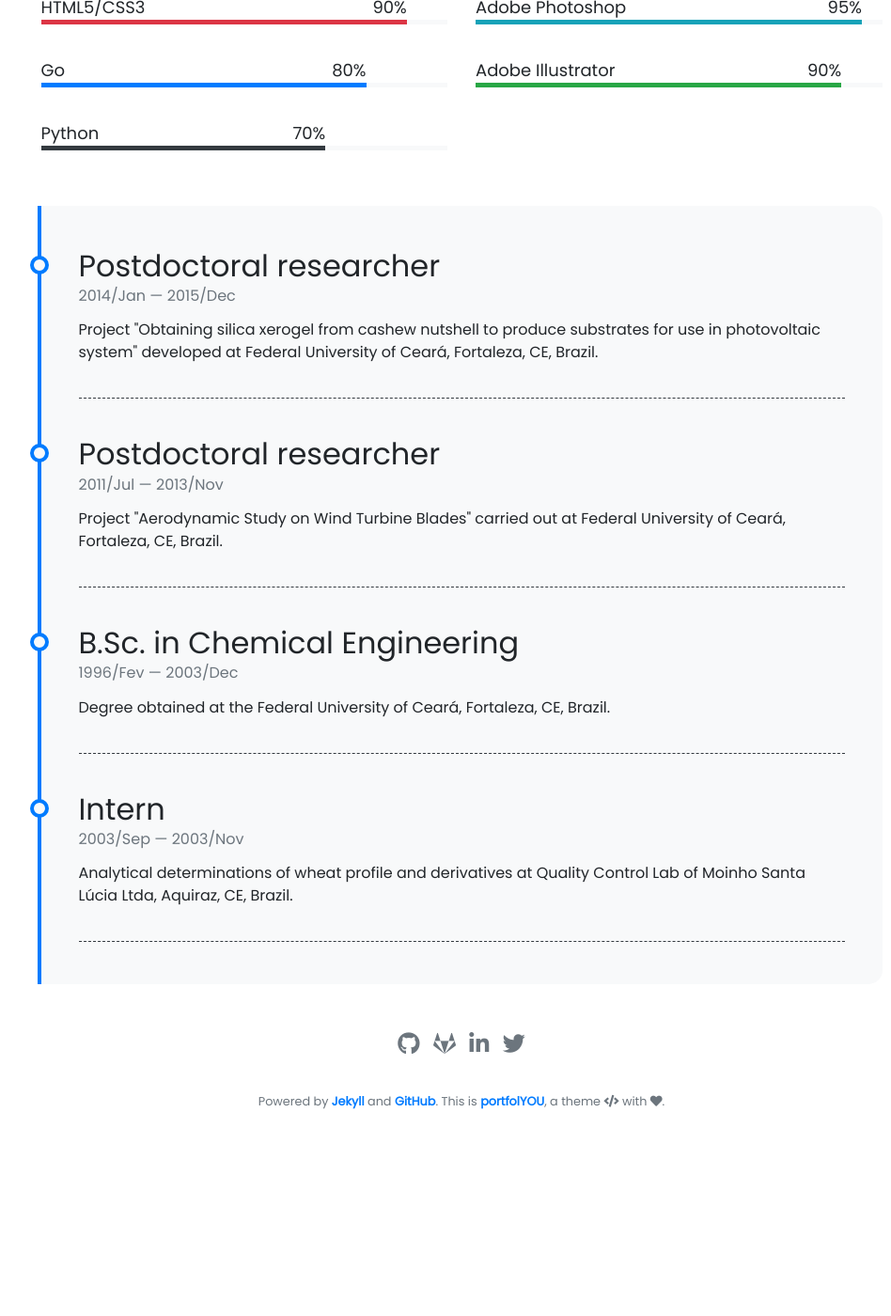
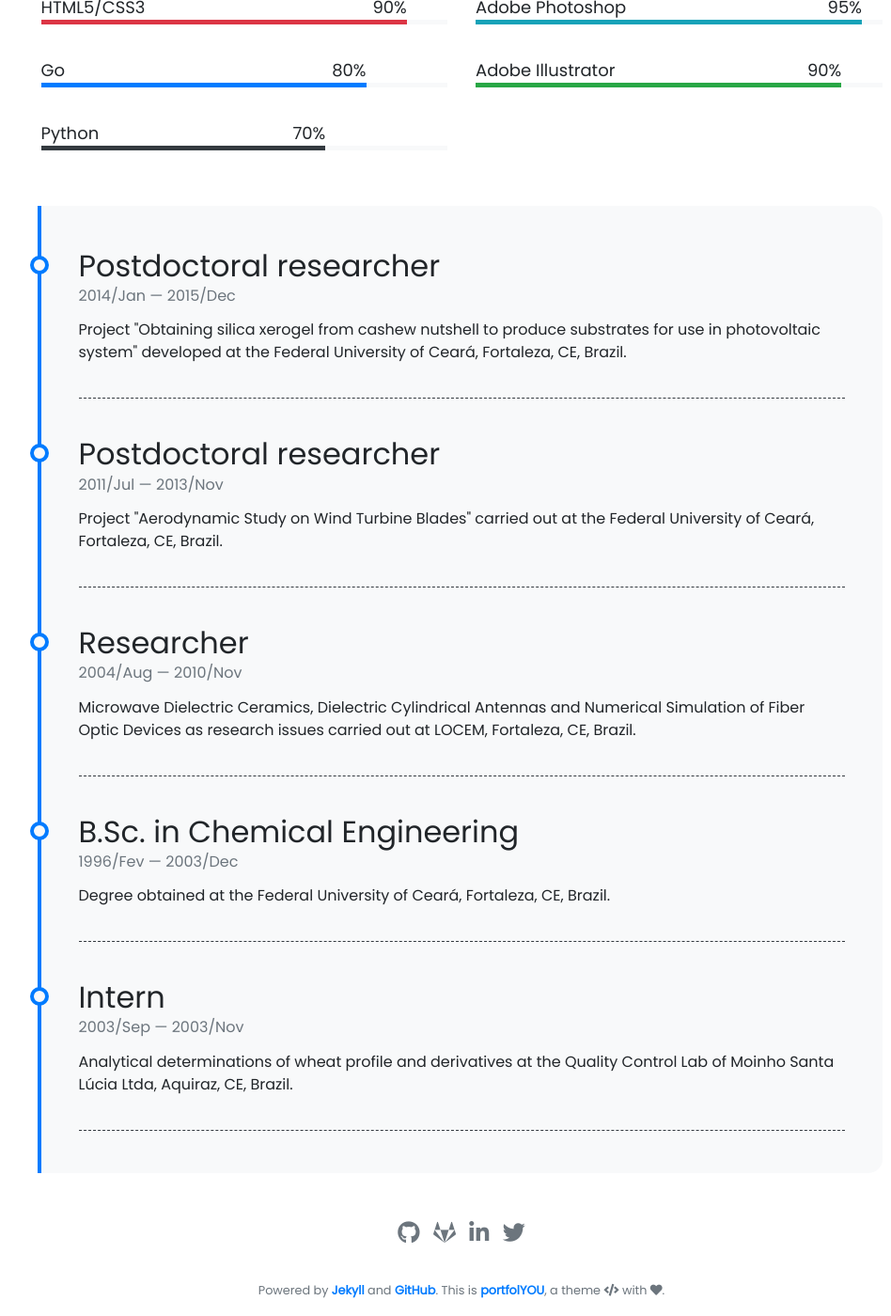
Before and after one commit to helioRocha/heliorocha.github.io, a Jekyll site: the page built from pages/about.md, in a window 1280 px wide and 1400 px high, scrolled down 439 px. Shown: the whole window at 94% size, without its empty margins (149-1097 px from the left). Built offline with Jekyll 4.4.1, drawn with Linux system fonts in a browser that asks for light colours; nearby versions of some CDN libraries; emoji names are drawn with the system emoji font; before the commit the page ends 1638 px from its top, so only the background shows below that.

Commit message:
Update timeline.yml

```diff
--- a/_data/timeline.yml
+++ b/_data/timeline.yml
@@ -2,14 +2,22 @@
   from: 2014/Jan
   to: 2015/Dec
   description: Project "Obtaining silica xerogel from cashew nutshell to produce
-               substrates for use in photovoltaic system" developed at
+               substrates for use in photovoltaic system" developed at the
                Federal University of Ceará, Fortaleza, CE, Brazil.
 
 - title: Postdoctoral researcher
   from: 2011/Jul
   to: 2013/Nov
-  description: Project "Aerodynamic Study on Wind Turbine Blades" carried out at
+  description: Project "Aerodynamic Study on Wind Turbine Blades" carried out at the
                Federal University of Ceará, Fortaleza, CE, Brazil.
+
+- title: Researcher
+  from: 2004/Aug
+  to: 2010/Nov
+  description: Microwave Dielectric Ceramics, Dielectric Cylindrical Antennas and Numerical
+               Simulation of Fiber Optic Devices as research issues carried out at
+               LOCEM, Fortaleza, CE, Brazil.
+
 
 - title: B.Sc. in Chemical Engineering
   from: 1996/Fev
@@ -19,5 +27,5 @@
 - title: Intern
   from: 2003/Sep
   to: 2003/Nov
-  description: Analytical determinations of wheat profile and derivatives at
+  description: Analytical determinations of wheat profile and derivatives at the
                Quality Control Lab of Moinho Santa Lúcia Ltda, Aquiraz, CE, Brazil.
```
